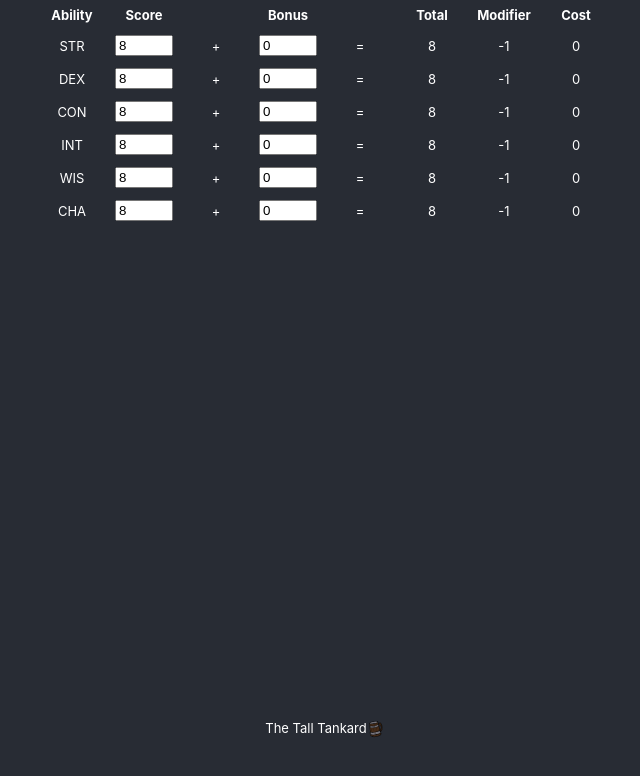
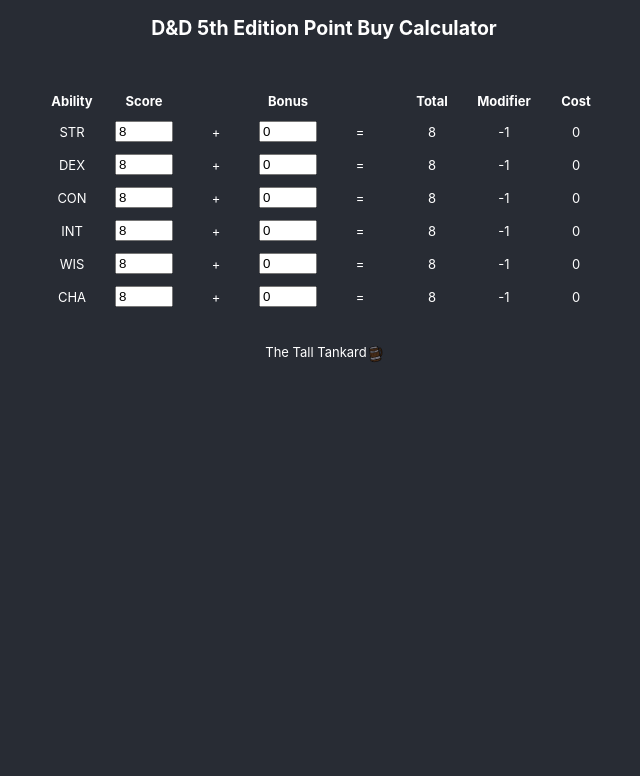
Before and after one commit to TheTallTankard/ability-calculator, a React (Create React App) app: page / in a window 1280 px wide. Shown: the top 776 px of the page, without its empty margins (316-956 px from the left). Built offline with nearby package versions, Linux system fonts and the light colour scheme.

Commit message:
fixing some styling and added the header

```diff
--- a/src/scripts/App.js
+++ b/src/scripts/App.js
@@ -1,10 +1,12 @@
 import '../styles/App.css';
+import Header from './Header';
 import Body from './Body';
 import Footer from './Footer';
 
 function App() {
   return (
     <div className="App">
+      <Header></Header>
       <Body></Body>
       <Footer></Footer>
     </div>
--- a/src/scripts/Footer.js
+++ b/src/scripts/Footer.js
@@ -1,4 +1,3 @@
-import logo from '../logo.svg';
 import tankard from '../TheTallTankard_Zoomed_NoBackground.png';
 import '../styles/Footer.css';
 
--- /dev/null
+++ b/src/scripts/Header.js
@@ -0,0 +1,14 @@
+import tankard from '../TheTallTankard_Zoomed_NoBackground.png';
+import '../styles/Header.css';
+
+function Header () {
+    return (
+        <div className="Header">
+            <h2>
+                D&D 5th Edition Point Buy Calculator
+            </h2>
+        </div>
+    )
+}
+
+export default Header;
--- a/src/styles/App.css
+++ b/src/styles/App.css
@@ -2,8 +2,10 @@
   text-align: center;
   color: white;
   background-color: #282c34;
-  height: 100vmin;
+  height: 100vh;
   font-size: calc(5px + 1vmin);
+  display: flex;
+  flex-direction: column;
 }
 
 .App-link {
--- a/src/styles/Body.css
+++ b/src/styles/Body.css
@@ -1,5 +1,4 @@
 .Body {
-    min-height: 90vh;
     display: flex;
-    flex-direction: column;
+    margin: 30px 0;
 }
--- a/src/styles/Footer.css
+++ b/src/styles/Footer.css
@@ -1,7 +1,4 @@
 .Footer {
-    width: 100vmin;
-    text-align: center;
-    margin: 0 auto;
 }
 
 .tankard-logo {
--- /dev/null
+++ b/src/styles/Header.css
@@ -0,0 +1,3 @@
+.Header {
+    font-size: 20px + 1vmin;
+}
```
